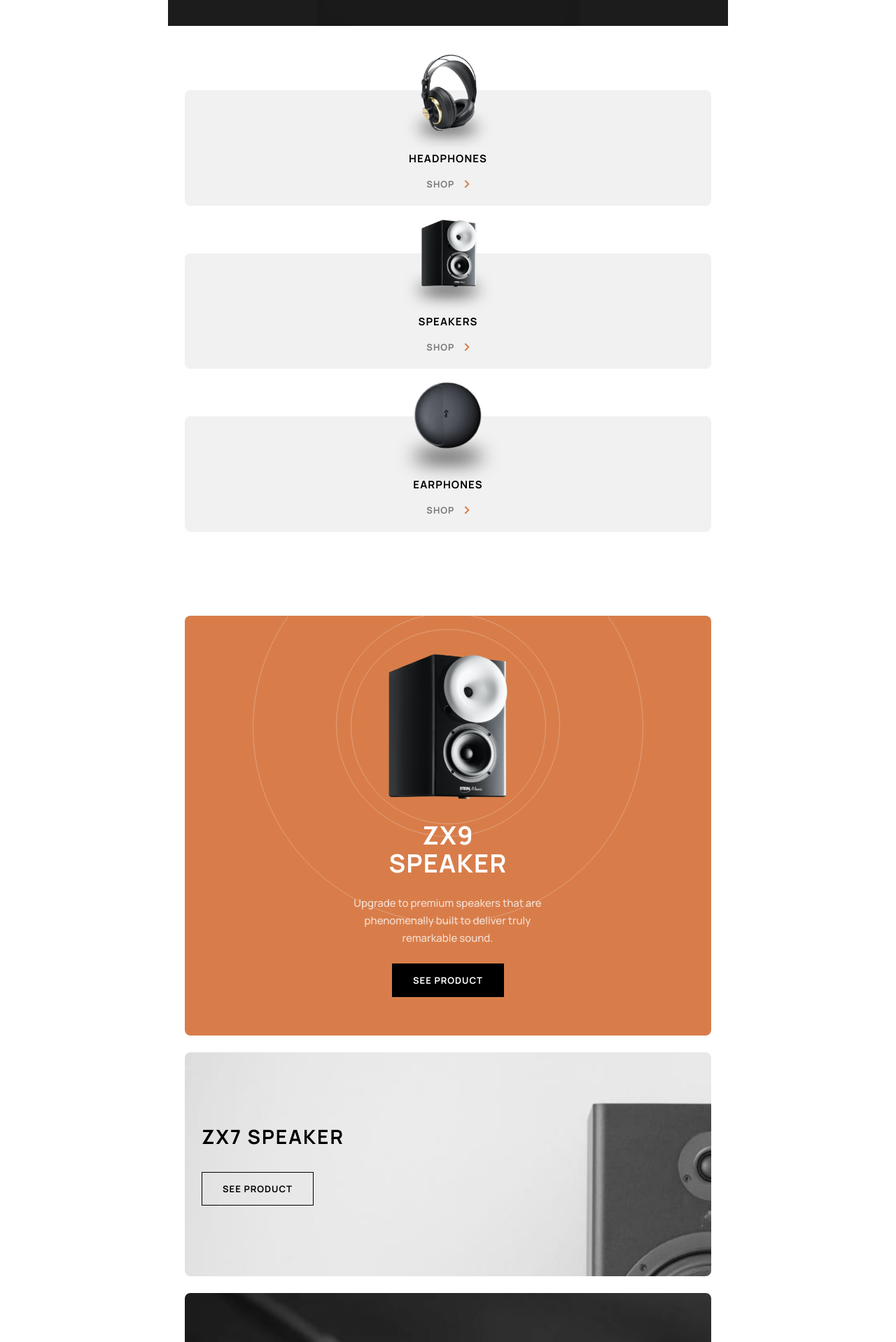
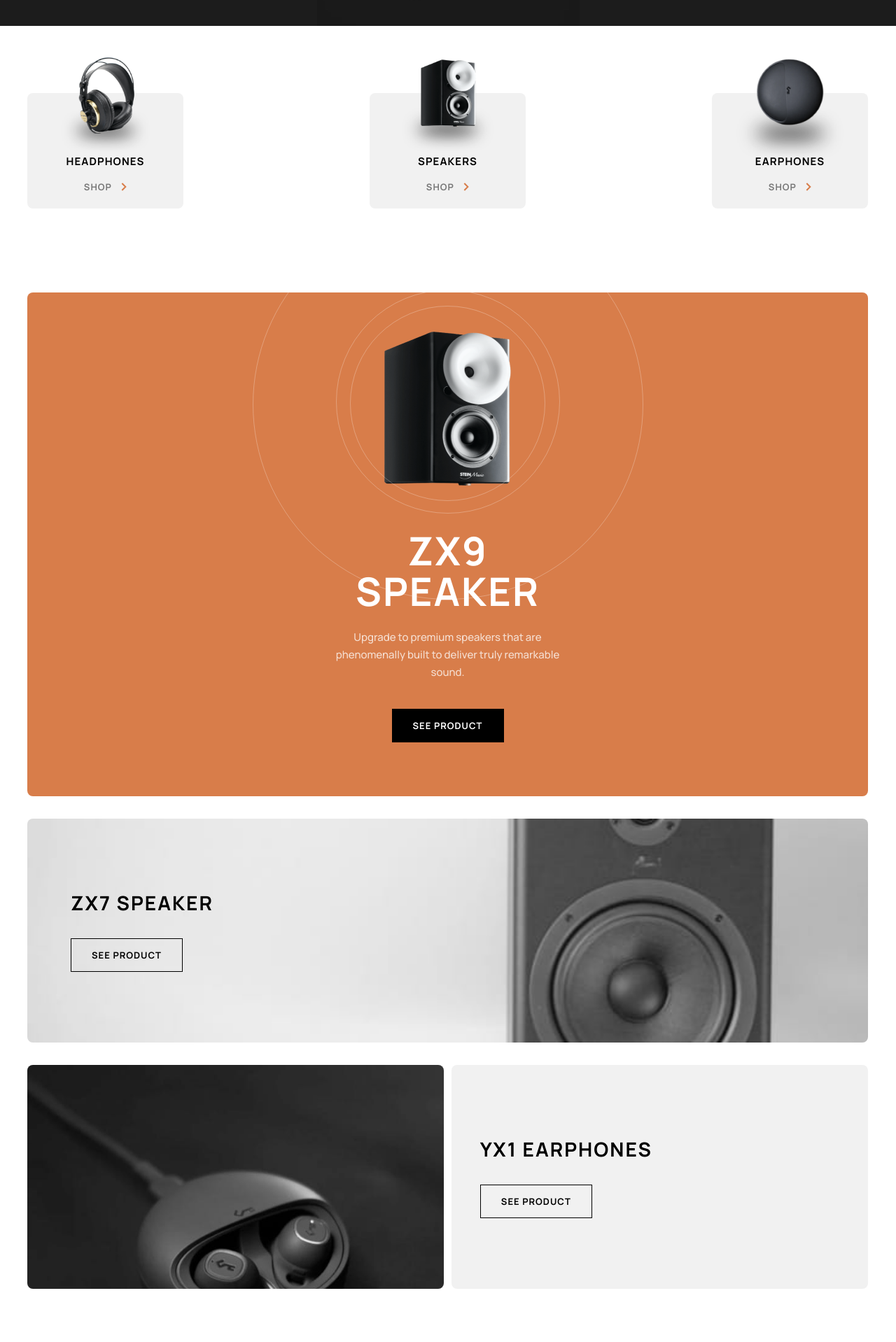
Before and after one commit to RoanMacmillan/audiophile-ecommerce-site, a React (Vite) app: page / in a window 1280 px wide. Shown: the part 562-2480 px from the top of the page at 70% size. Built offline with nearby package versions, Linux system fonts and the light colour scheme.

Commit message:
tablet styles

```diff
--- a/src/App.css
+++ b/src/App.css
@@ -34,9 +34,9 @@ html {
 body {
   min-height: 100vh;
   background: #ffffff;
-  max-width: 800px;
+  /* max-width: 800px;
   margin-left: auto;
-  margin-right: auto;
+  margin-right: auto; */
 }
 
 /* responsive images/videos */
@@ -122,3 +122,11 @@ video {
   justify-content: center;
   margin-bottom: 4rem;
 }
+
+@media screen and (min-width: 768px) {
+
+  .black {
+    margin-top: 40px;
+  }
+
+}
--- a/src/App.jsx
+++ b/src/App.jsx
@@ -29,11 +29,11 @@ function App() {
           <Route path="/earphones" element={<Earphones />} />
           <Route
             path="/headphones/:slug"
-            element={<ItemDetail getProductBySlug={getProductBySlug} />}
+            element={<ItemDetail getProductBySlug={getProductBySlug}  />}
           />
           <Route
             path="/speakers/:slug"
-            element={<ItemDetail getProductBySlug={getProductBySlug} />}
+            element={<ItemDetail getProductBySlug={getProductBySlug}  />}
           />
         </Routes>
         <Footer />
--- a/src/assets/components/Footer/Footer.jsx
+++ b/src/assets/components/Footer/Footer.jsx
@@ -1,6 +1,8 @@
 import React from "react";
 import styles from "./Footer.module.css";
 import bestGear from "../../images/shared/mobile/image-best-gear.jpg";
+import bestGearTablet from "../../images/shared/tablet/image-best-gear.jpg";
+
 import logo from "../../images/icons/logo.svg";
 import facebook from "../../images/icons/icon-facebook.svg";
 import insta from "../../images/icons/icon-instagram.svg";
@@ -12,6 +14,8 @@ const Footer = () => {
     <div className={styles.bottomSection}>
       <div className={styles.personContainer}>
         <img src={bestGear} alt="Person" className={styles.bestGear}></img>
+        <img src={bestGearTablet} alt="Person" className={styles.bestGearTablet}></img>
+
 
         <h3>
           Bringing you the <span>best</span> audio gear
--- a/src/assets/components/Footer/Footer.module.css
+++ b/src/assets/components/Footer/Footer.module.css
@@ -57,7 +57,6 @@ footer a {
 }
 
 footer a:hover {
-
   color: rgba(216, 125, 74, 1);
 }
 
@@ -106,6 +105,36 @@ footer p:last-of-type {
 }
 
 .iconContainer img:hover {
-    filter: invert(34%) sepia(54%) saturate(1547%) hue-rotate(324deg) brightness(72%) contrast(90%);
-    cursor: pointer;
+  filter: invert(34%) sepia(54%) saturate(1547%) hue-rotate(324deg)
+    brightness(72%) contrast(90%);
+  cursor: pointer;
 }
+
+.bestGearTablet {
+  display: none;
+}
+
+@media screen and (min-width: 768px) {
+  .bestGearTablet {
+    display: unset;
+    border-radius: 8px;
+  }
+
+  .bestGear {
+    display: none;
+  }
+
+  .personContainer {
+    padding-left: 39px;
+    padding-right: 40px;
+  }
+
+  .personContainer h3 {
+    font-size: 40px;
+    line-height: 44px;
+    letter-spacing: 1.42857px;
+    width: 573px;
+    margin-lefT: auto;
+    margin-right: auto;
+  }
+}
--- a/src/assets/components/Home/Home.jsx
+++ b/src/assets/components/Home/Home.jsx
@@ -4,6 +4,8 @@ import mobileHeader from "../../images/home/mobile/image-header.jpg";
 import Button from "../Button/Button";
 import ProductNavigation from "../ProductNavigation/ProductNavigation";
 import zx9Img from "../../images/home/mobile/image-speaker-zx9.png";
+import zx9Tablet from "../../images/home/tablet/image-speaker-zx9.png";
+
 import { Link } from "react-router-dom";
 
 const Home = () => {
@@ -18,8 +20,8 @@ const Home = () => {
           Experience natural, lifelike audio and exceptional build quality made
           for the passionate music enthusiast.
         </p>
-        <Link to='/headphones/xx99-mark-two-headphones'>
-        <Button className="btn orange" />
+        <Link to="/headphones/xx99-mark-two-headphones">
+          <Button className="btn orange" />
         </Link>
       </div>
 
@@ -31,7 +33,9 @@ const Home = () => {
         <div className={styles.circle}></div>
 
         <div className={styles.orangeImgWrapper}>
-          <img src={zx9Img} alt="zx9 image"></img>
+          <img className={styles.zx9Mobile} src={zx9Img} alt="zx9 image"></img>
+          <img className={styles.zx9Tablet} src={zx9Tablet} alt="zx9 image"></img>
+
         </div>
 
         <h2>
@@ -42,20 +46,28 @@ const Home = () => {
           Upgrade to premium speakers that are phenomenally built to deliver
           truly remarkable sound.
         </p>
-
-        <Button className="btn black" />
+        <Link to="/speakers/zx9-speaker/">
+          <Button className="btn black" />
+        </Link>
       </div>
 
       <div className={styles.grayCard}>
         <h2>zx7 speaker</h2>
-        <Button className="btn light" />
+        <Link to="/speakers/zx7-speaker/">
+          <Button className="btn light" />
+        </Link>
       </div>
+
+      <div className={styles.earphoneContainer}>
 
       <div className={styles.darkCard}></div>
 
       <div className={styles.lightCard}>
         <h2>yx1 earphones</h2>
-        <Button className="btn light" />
+        <Link to="/earphones/yx1-earphones/">
+          <Button className="btn light" />
+        </Link>
+      </div>
       </div>
     </main>
   );
--- a/src/assets/components/Home/Home.module.css
+++ b/src/assets/components/Home/Home.module.css
@@ -1,4 +1,5 @@
-main {
+main a {
+  text-decoration: none;
 }
 
 main h1 {
@@ -55,7 +56,7 @@ main span {
   background: #000000e3;
   padding-top: 108px;
   padding-bottom: 112px;
-  background-image: url('../../images/home/mobile/image-header.jpg');
+  background-image: url("../../images/home/mobile/image-header.jpg");
   background-repeat: no-repeat;
   background-size: 375px;
   overflow: hidden;
@@ -174,3 +175,82 @@ main span {
 .textContainer a {
   text-decoration: none;
 }
+.zx9Tablet {
+  display: none;
+}
+
+@media screen and (min-width: 768px) {
+  .orangeCard,
+  .grayCard,
+  .darkCard,
+  .lightCard {
+    margin-left: 2.4375rem;
+    margin-right: 2.5rem;
+  }
+
+  .orangeCard {
+    height: 720px;
+    margin-bottom: 32px;
+
+  }
+
+  .orangeCard h2 {
+    font-size: 56px;
+    line-height: 58px;
+    letter-spacing: 2px;
+    margin-top: 64px;
+  }
+
+  .orangeCard p {
+    width: 349px;
+    padding: 0;
+  }
+
+  .grayCard {
+    height: 320px;
+    background-image: url("../../images/home/tablet/image-speaker-zx7.jpg");
+    padding-left: 62px;
+    margin-bottom: 32px;
+  }
+
+  .zx9Mobile {
+    display: none;
+  }
+
+  .zx9Tablet {
+    display: unset;
+  }
+
+  .orangeImgWrapper {
+    width: 183px;
+    height: 221px;
+  }
+
+  .earphoneContainer {
+    display: flex;
+    justify-content: space-between;
+    margin-left: 2.4375rem;
+    margin-right: 2.5rem;
+    gap: 11px;
+
+  }
+
+  .darkCard {
+    width: 50%;
+    height: 320px;
+    background-image: url("../../images/home/tablet/image-earphones-yx1.jpg");
+    margin: 0;
+
+  }
+
+  .lightCard {
+    height: 320px;
+    width: 50%;
+    margin: 0;
+    padding-left: 41px;
+  }
+
+  .lightCard h2 {
+    padding-top: 101px;
+  }
+}
--- a/src/assets/components/ItemDetail/ItemDetail.jsx
+++ b/src/assets/components/ItemDetail/ItemDetail.jsx
@@ -18,7 +18,7 @@ const ItemDetail = ({ getProductBySlug }) => {
     return <p>Product not found</p>;
   }
 
-  const { image, name, description, features, includes, gallery, price, others, category } = product;
+  const { image, name, description, features, includes, gallery, price, others, category, new: isNew } = product;
 
 
 
@@ -34,6 +34,7 @@ const ItemDetail = ({ getProductBySlug }) => {
         src={image.mobile}
         alt={`${name} mobile`}
       />
+      {isNew && <span className={styles.newLabel}>New product</span>}
       {/* <img className={styles.tabletImage} src={image.tablet} alt={`${name} tablet`} />
 <img className={styles.desktopImage} src={image.desktop} alt={`${name} desktop`} /> */}
       <h2>{name}</h2>
@@ -44,14 +45,16 @@ const ItemDetail = ({ getProductBySlug }) => {
         <p key={index}>{features}</p>
       ))}
       <h3>In the box</h3>
-      <ul>
-        {includes.map((item, index) => (
-
-          <li key={index}>
-            <span className={styles.listStyle}>{item.quantity}x</span> <span className={styles.listItem}>{item.item}</span>
-          </li>
-        ))}
-      </ul>
+      <ul className={styles.ul}>
+  {includes.map((item, index) => (
+    <li key={index}>
+      <div className={styles.listItemContainer}>
+        <span className={styles.listStyle}>{item.quantity}x</span>
+        <span className={styles.listItem}>{item.item}</span>
+      </div>
+    </li>
+  ))}
+</ul>
       {/* Add more elements to display gallery images and other details */}
       <div className={styles.gallery}>
         {Object.values(gallery).map((imageSet, index) => (
--- a/src/assets/components/ItemDetail/ItemDetail.module.css
+++ b/src/assets/components/ItemDetail/ItemDetail.module.css
@@ -51,6 +51,7 @@
 
 .mobileImage {
   margin-top: 24px;
+  margin-bottom: 32px;
   border-radius: 8px;
 }
 
@@ -89,6 +90,10 @@
   line-height: 25px;
   color: #d87d4a;
   /* margin-right: 1.5rem; */
+  flex-shrink: 0;
+  width: 15px;
+  text-align: left;
+  margin-right: 1.5rem;
 }
 
 .listItem {
@@ -103,8 +108,26 @@
   opacity: 0.5;
 }
 
-.itemDetail li {
-  display:flex;
+.listItemContainer {
+  display: flex;
+  align-items: center;
   justify-content: flex-start;
-  flex-direction: row;
 }
+
+.ul li {
+  margin-bottom: 8px;
+}
+
+.ul li:last-of-type {
+  margin-bottom: 0px !important;
+}
+
+.newLabel {
+  font-weight: 400;
+  font-size: 14px;
+  line-height: 19px;
+  letter-spacing: 10px;
+  text-transform: uppercase;
+
+  color: #d87d4a;
+}
--- a/src/assets/components/ProductNavigation/ProductNavigation.module.css
+++ b/src/assets/components/ProductNavigation/ProductNavigation.module.css
@@ -81,3 +81,21 @@
   display: flex;
   flex-direction: column;
 }
+
+@media screen and (min-width: 768px) {
+
+  .cardContainer {
+
+    flex-direction: row;
+    justify-content: space-between;
+    gap: 10px;
+    margin-top: 96px;
+    padding-left: 2.4375rem;
+    padding-right: 2.5rem;
+
+  }
+
+  .card {
+    width: 223px;
+  }
+}
```
